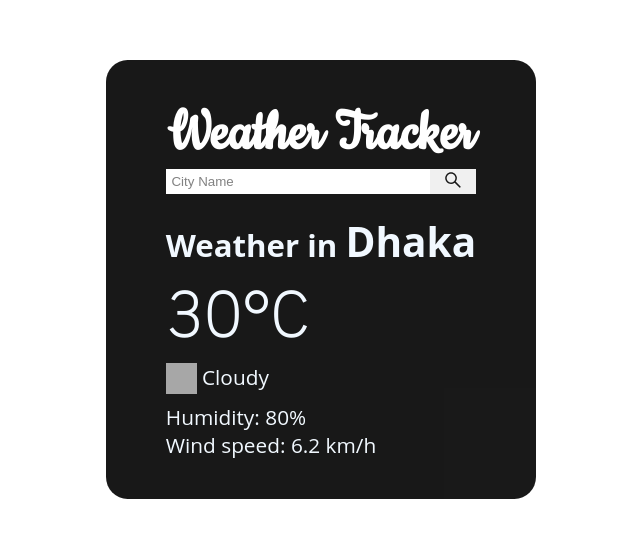
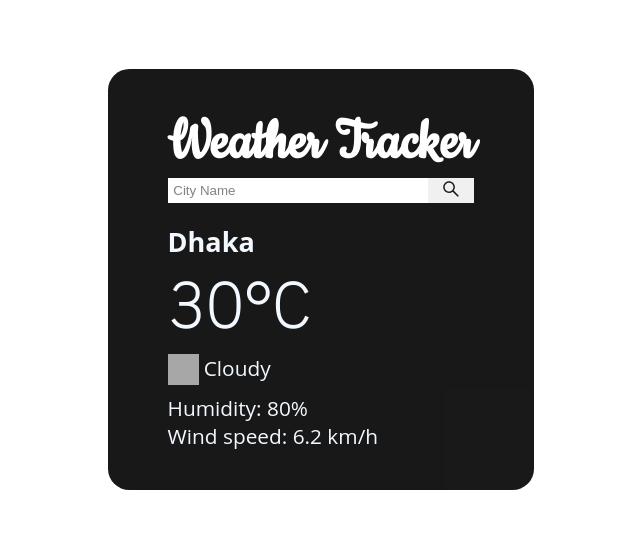
Before and after one commit to zahidshaon/Weather-Tracker, a plain HTML site: page index.html in a window 1280 px wide. Shown: the part 121-658 px from the top of the page, without its empty margins (319-959 px from the left). Drawn offline with Linux system fonts and the light colour scheme; grey boxes are pictures that could not be loaded.

Commit message:
Update index.html

```diff
--- a/index.html
+++ b/index.html
@@ -31,7 +31,7 @@
                 </svg></button>
         </div>
         <div class="weather">
-            <h2>Weather in <span class="city">Dhaka</span></h2>
+            <h2 class="city">Dhaka</h2>
 
             <h1 class="temp">30°C</h1>
 
```
